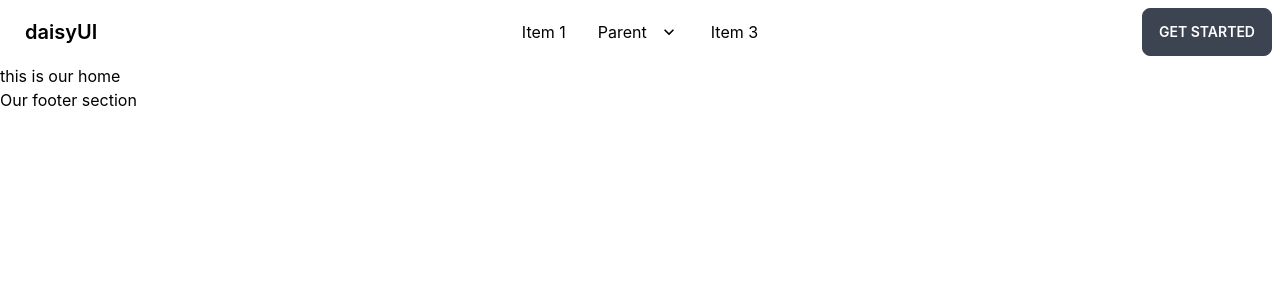
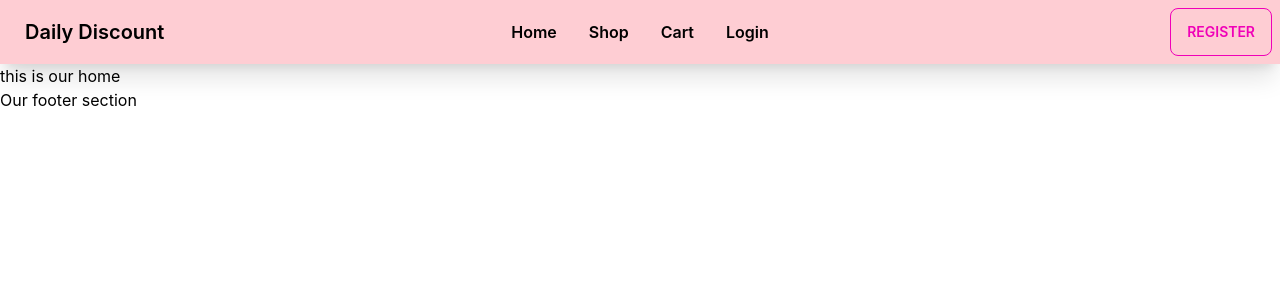
Before and after one commit to mdsultanmahmud/daily-discount, a React (Vite) app: page / in a window 1280 px wide. Shown: the top 300 px of the page. Built offline with nearby package versions, Linux system fonts and the light colour scheme.

Commit message:
dynamic route set and navbar done

```diff
--- a/index.html
+++ b/index.html
@@ -2,9 +2,9 @@
 <html lang="en">
   <head>
     <meta charset="UTF-8" />
-    <link rel="icon" type="image/svg+xml" href="/vite.svg" />
+    <link rel="icon" type="image" href="./public/favicon.ico" />
     <meta name="viewport" content="width=device-width, initial-scale=1.0" />
-    <title>Vite + React</title>
+    <title>Daily Discount : Home</title>
   </head>
   <body>
     <div id="root"></div>
--- /dev/null
+++ b/src/pages/Cart/Cart.jsx
@@ -0,0 +1,11 @@
+import React from 'react';
+
+const Cart = () => {
+    return (
+        <div>
+            <h4>Your all products showing here</h4>
+        </div>
+    );
+};
+
+export default Cart;
--- a/src/pages/Navbar/Navbar.jsx
+++ b/src/pages/Navbar/Navbar.jsx
@@ -1,48 +1,38 @@
 import React from 'react';
+import { Link } from 'react-router-dom';
+const Navbar = () => {
 
-const Navbar = () => {
+    const menuList = <>
+        <li><Link to='/'>Home</Link></li>
+        <li><Link to='/shop'>Shop</Link></li>
+        <li><Link to='/cart'>Cart</Link></li>
+        <li><Link to='/login'>Login</Link></li>
+    </>
+
     return (
-        <div className="navbar bg-base-100">
+        <div className="navbar bg-rose-200 shadow-xl">
             <div className="navbar-start">
                 <div className="dropdown">
                     <label tabIndex={0} className="btn btn-ghost lg:hidden">
                         <svg xmlns="http://www.w3.org/2000/svg" className="h-5 w-5" fill="none" viewBox="0 0 24 24" stroke="currentColor"><path strokeLinecap="round" strokeLinejoin="round" strokeWidth="2" d="M4 6h16M4 12h8m-8 6h16" /></svg>
                     </label>
-      <ul tabIndex={0} className="menu menu-compact dropdown-content mt-3 p-2 shadow bg-base-100 rounded-box w-52">
-        <li><a>Item 1</a></li>
-        <li tabIndex={0}>
-          <a className="justify-between">
-            Parent
-            <svg className="fill-current" xmlns="http://www.w3.org/2000/svg" width="24" height="24" viewBox="0 0 24 24"><path d="M8.59,16.58L13.17,12L8.59,7.41L10,6L16,12L10,18L8.59,16.58Z"/></svg>
-          </a>
-          <ul className="p-2">
-            <li><a>Submenu 1</a></li>
-            <li><a>Submenu 2</a></li>
-          </ul>
-        </li>
-        <li><a>Item 3</a></li>
+                    <ul tabIndex={0} className="font-semibold menu menu-compact dropdown-content mt-3 p-2 shadow bg-base-100 rounded-box w-52 text-white">
+                        {
+                            menuList
+                        }
                     </ul>
                 </div>
-    <a className="btn btn-ghost normal-case text-xl">daisyUI</a>
+                <Link to='/' className="btn btn-ghost normal-case text-xl">Daily Discount</Link>
             </div>
             <div className="navbar-center hidden lg:flex">
-    <ul className="menu menu-horizontal p-0">
-      <li><a>Item 1</a></li>
-      <li tabIndex={0}>
-        <a>
-          Parent
-          <svg className="fill-current" xmlns="http://www.w3.org/2000/svg" width="20" height="20" viewBox="0 0 24 24"><path d="M7.41,8.58L12,13.17L16.59,8.58L18,10L12,16L6,10L7.41,8.58Z"/></svg>
-        </a>
-        <ul className="p-2">
-          <li><a>Submenu 1</a></li>
-          <li><a>Submenu 2</a></li>
-        </ul>
-      </li>
-      <li><a>Item 3</a></li>
+                <ul className="menu menu-horizontal p-0 font-semibold">
+                   {
+                    menuList
+                   }
                 </ul>
             </div>
             <div className="navbar-end">
-    <a className="btn">Get started</a>
+                <Link to={'/register'} className="btn btn-outline btn-secondary">Register</Link>
             </div>
         </div>
     );
--- /dev/null
+++ b/src/pages/Shop/Shop.jsx
@@ -0,0 +1,11 @@
+import React from 'react';
+
+const Shop = () => {
+    return (
+        <div>
+            <h2>Please shop here</h2>
+        </div>
+    );
+};
+
+export default Shop;
```
Also changed, not shown: src/App.jsx (+20 -0 lines), 1 other file (tests, documents, lock files or other folders). Lines whose indentation alone changed are shown as unchanged.
